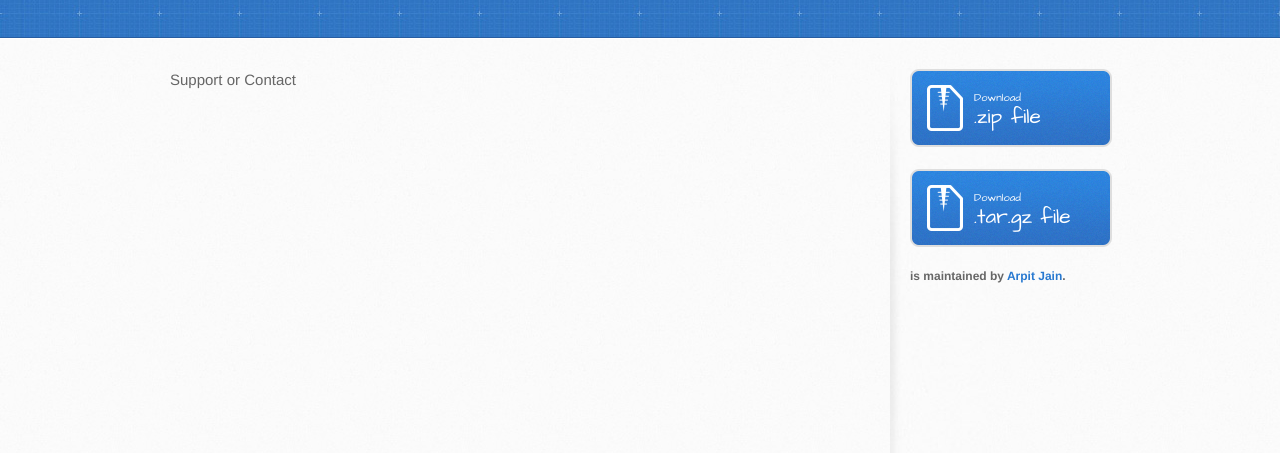
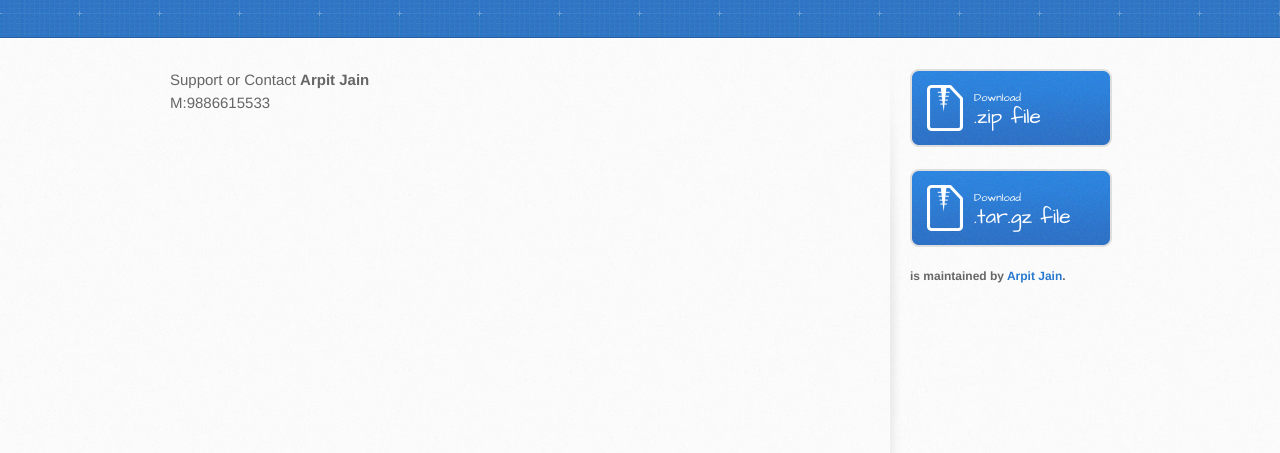
Before and after one commit to arpit2126/Angular-Reusable-Components, a plain HTML site: page index.html in a window 1280 px wide. Shown: the part 307-760 px from the top of the page. Drawn offline with Linux system fonts and the light colour scheme.

Commit message:
Update index.html
Updated Contact No

```diff
--- a/index.html
+++ b/index.html
@@ -30,6 +30,8 @@
         <section id="main-content">
 
 <a id="support-or-contact" class="anchor" href="#support-or-contact" aria-hidden="true"><span class="octicon octicon-link"></span></a>Support or Contact</h3>
+<b>Arpit Jain</b><br/>
+M:9886615533
 
        </section>
 
```
